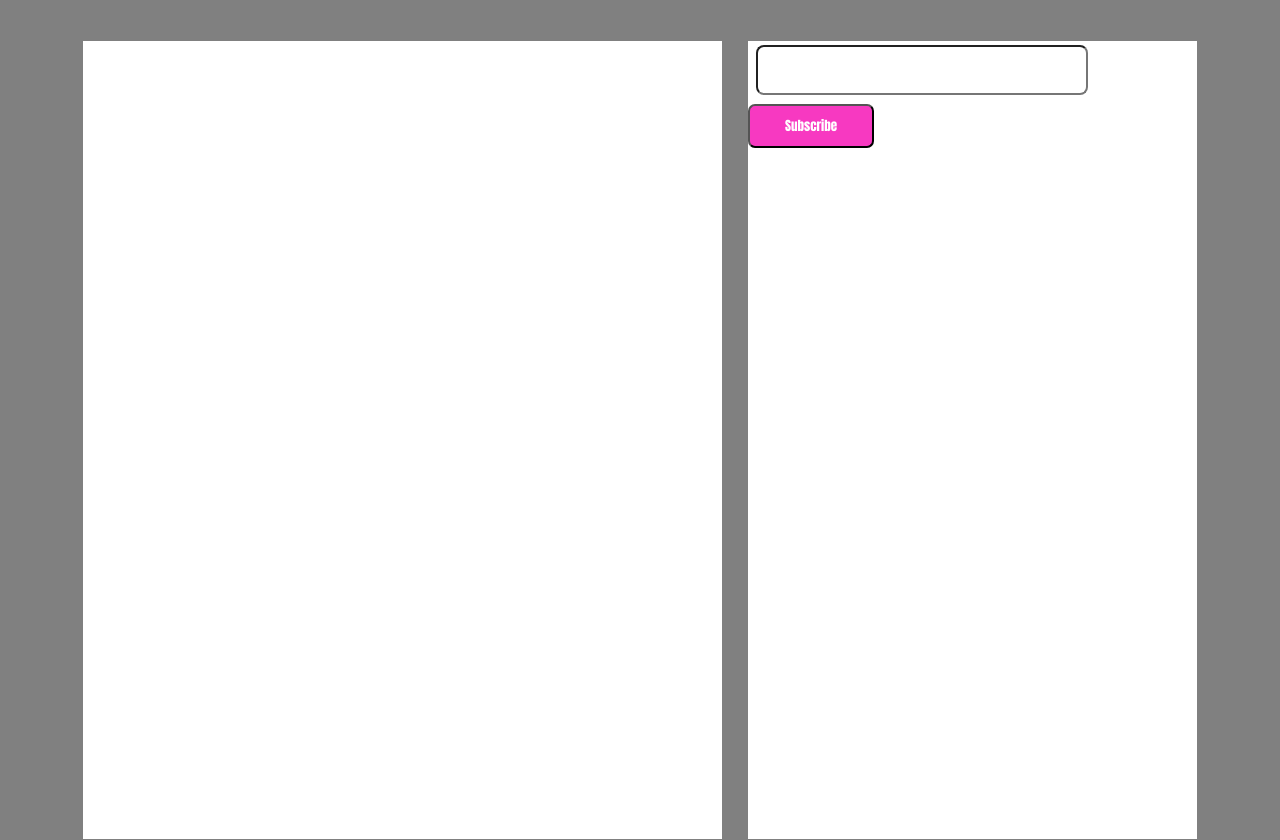
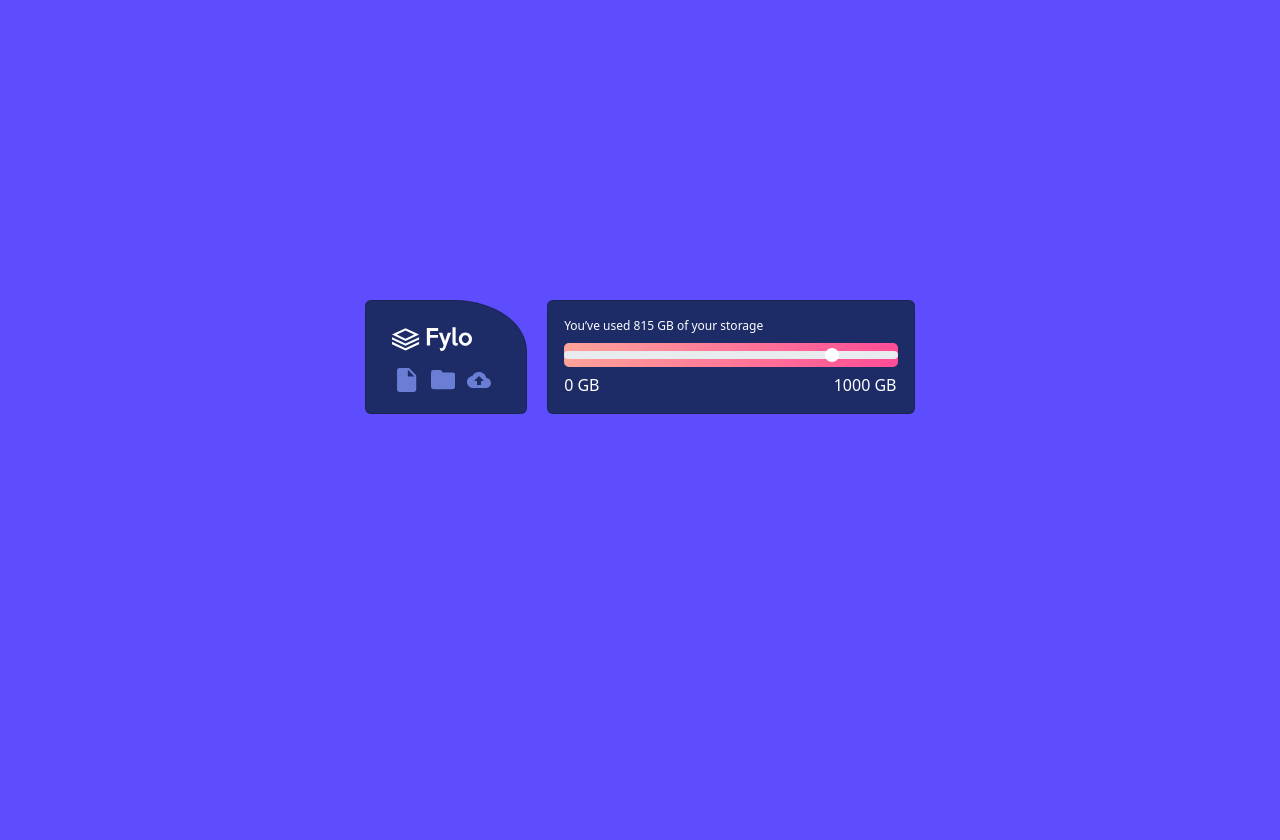
Before and after one commit to ashely0594/SBA-design, a plain HTML site: page index.html in a window 1280 px wide. After the commit the page ends 800 px from the top, so only its background shows below. Drawn offline with nearby package versions, Linux system fonts and the light colour scheme.

Commit message:
added bootstrap components

```diff
--- a/index.html
+++ b/index.html
@@ -2,33 +2,74 @@
 <html lang="en">
 <head>
   <meta charset="UTF-8">
-    <meta name="viewport" content="width=device-width, initial-scale=1.0">
-    <title>Document</title>
+  <meta name="viewport" content="width=device-width, initial-scale=1.0"> <!-- displays site properly based on user's device -->
+
+  <link rel="icon" type="image/png" sizes="32x32" href="./images/favicon-32x32.png">
+  <link rel="stylesheet" href="styles.css">
   <link href="https://cdn.jsdelivr.net/npm/bootstrap@5.3.3/dist/css/bootstrap.min.css" rel="stylesheet" integrity="sha384-QWTKZyjpPEjISv5WaRU9OFeRpok6YctnYmDr5pNlyT2bRjXh0JMhjY6hW+ALEwIH" crossorigin="anonymous">
-    <link rel="stylesheet"   href="styles.css">
 </head>
+  <title>Frontend Mentor | Fylo data storage component</title>
+
+
+
 </head>
 <body>
-    <div class="container-lg">
-        <div class="row">
-            <div class="col-7">
-                <div class="box"></div>
-            </div>
-            <div class="col-5">
-                    <div class="box"> <form>
-                        <label for="email" class="form-label"></label>
-                        <input type="email" id="email" class="form-control-lg">
-                        <button style="color: white;">Subscribe</button>
-                    </form></div>
+
+
+        <div class="d-flex justify-content-around" style="width: 550px; margin: auto; margin-top: 300px;">
+            <div class="card" id="curved" style="width: 18rem;">
+                 <div class="card-body">
+                  <img src="logo.svg" class="d-flex flex-column mb-3" style="width: 80px; margin-left: 10px;">
+                  <img src="icon-document.svg" style="margin-left: 15px;">
+                  <img src="icon-folder.svg"  style="margin-left: 10px;">
+                  <img src="icon-upload.svg" style="margin-left: 8px;">
+
+
                 </div>
               </div>
+              <div class="card" id="rectangle" style="width: 18rem";">
+                 <div class="card-body">
+                  <p class="card-title">You’ve used 815 GB of your storage</p>
+                  <div class="range-level">
+                    <input type="range" class="form-range" min="0" max="1000" value="815">
+                    <span>0 GB</span>
+                    <span id="GB">1000 GB</span>
+                  </div>
+
 
                    </div>
               </div>
 
 
+        </div>
 
+<!-- <div class="container-sm">
+     <div class="row">
+        <div class="col-lg-10">
+            <div class="box">
+            <img src="icon-document.svg">
+                FYLO
+            </div>
+        </div>
 
+     </div>
+    <div class="row">
+    <div class="col-6">
+        <div class="box"> -->
+  <!-- You’ve used 815 GB of your storage
+  <input type="range" class="form-range" >
 
+  185 GB Left
+
+  0 GB
+  1000 GB -->
+        <!-- </div>
+    </div>
+  </div>
+</div>
+  <div class="attribution">
+    Challenge by <a href="https://www.frontendmentor.io?ref=challenge" target="_blank">Frontend Mentor</a>.
+    Coded by <a href="#">Ashely Dominguez</a>.
+  </div> -->
 </body>
 </html>
--- a/styles.css
+++ b/styles.css
@@ -1,26 +1,64 @@
+
+body{background-color: hsl(246, 100%, 65%) !important;}
+
+
+.attribution { font-size: 11px; text-align: center; }
+.attribution a { color: hsl(229, 7%, 55%)}
 
 
 
-body {
-    margin-top: 40px;
-    background-color: gray;
+.container-sm{
+    display: flex;
 }
 
-.box {
-    background-color: white;
-    border: 1px solid  gray;
-    min-height: 800px;
-    font-size: 2rem;
+.card {
+    background-color: hsl(228, 56%, 26%) !important;
 }
 
-button {
-    background-color: rgb(247, 57, 193);
-    font-family:Impact, Haettenschweiler, 'Arial Narrow Bold', sans-serif;
-    font-size: small;
-    padding-top: 10px;
-    padding-bottom: 10px;
-    padding-left: 35px;
-    padding-right: 35px;
-    border-radius: 7px;
+.card .card-body {
+    color: white;
+}
+
+#curved {
+    border-top-right-radius: 45% !important;
+    width: 220px !important;
+    padding-top: 10px !important;
+
 
 }
+
+#rectangle {
+    width: 500px !important;
+    margin-left: 20px !important;
+
+
+}
+
+#GB {
+    margin-left:230px !important;
+}
+
+.form-range {
+    -webkit-appearance: none;
+    width: 100%;
+    height: 8px;
+    border-radius: 5px;
+    background: linear-gradient(to right, hsl(6, 100%, 80%), hsl(335, 100%, 65%)) !important; /
+    outline: none;
+    border: none;
+  }
+
+  .form-range::-webkit-slider-thumb {
+    -webkit-appearance: none !important;
+    appearance: none !important;
+    width: 20px !important;
+    height: 20px !important;
+    border-radius: 50% !important;
+    zoom: 0.7 !important;
+    background: white !important;
+    cursor: pointer !important;
+  }
+
+  .card-title {
+    font-size: 12px !important;
+ }
```
Also changed, not shown: bg-desktop.png (added), bg-mobile.png (added), favicon-32x32.png (added), icon-document.svg (added), icon-folder.svg (added), icon-upload.svg (added), logo.svg (added), 3 other files. Lines whose indentation alone changed are shown as unchanged.
